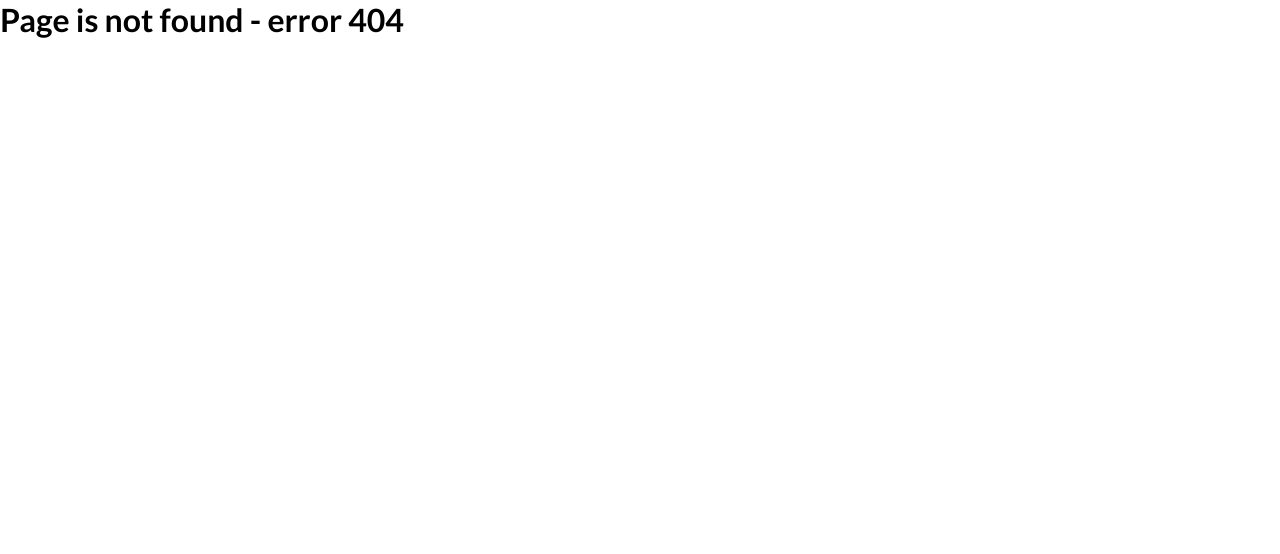
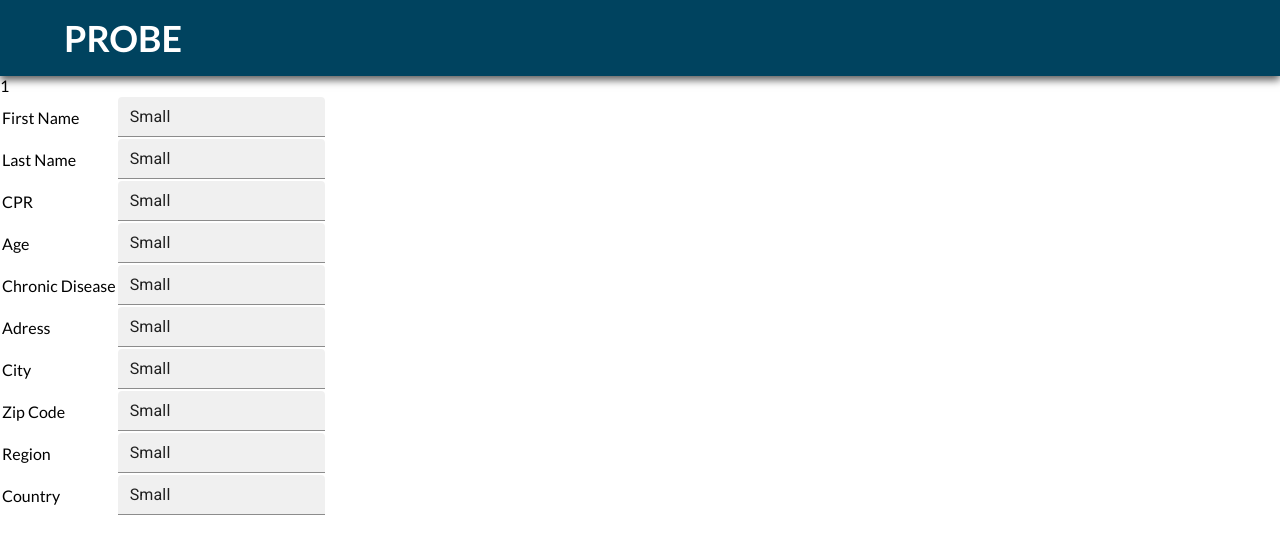
Before and after one commit to Joecthomsen/probe, a React (Create React App) app in the folder web/: page /#/admin-page/data/1 in a window 1280 px wide. Before the commit this address had no page. Shown: the top 554 px of the page. Built offline with nearby package versions, Linux system fonts and the light colour scheme.

Commit message:
Add page to show user data

```diff
--- a/web/src/App.js
+++ b/web/src/App.js
@@ -7,6 +7,7 @@ import ViewTrials from "./pages/ViewTrials";
 import AdminLogin from "./pages/AdminLogin";
 import Page from "./pages/AdminPage";
 import AdmLayout from './components/AdminPages/AdminLayout';
+import ViewUser from './components/AdminPages/ViewUser';
 
 import {
   HashRouter,
@@ -31,6 +32,7 @@ function App() {
               <Route path='/trials' element={<Layout> <ViewTrials/> </Layout>}/>
               <Route path='/admin' element={<AdminLogin/>}/>
               <Route path='/admin-page' element={<AdmLayout><Page/> </AdmLayout>}/>
+              <Route path='/admin-page/data/:id' element={<AdmLayout><ViewUser/> </AdmLayout>}/>
               <Route path='*' element={<PageNotFound/>}/>
           </Routes>
         </HashRouter>
--- a/web/src/components/AdminPages/AdminPage.jsx
+++ b/web/src/components/AdminPages/AdminPage.jsx
@@ -1,11 +1,40 @@
 import React, { useState } from "react";
-import { ToggleButton, Box, ToggleButtonGroup } from "@mui/material";
+import { ToggleButton, Box, ToggleButtonGroup, Button } from "@mui/material";
 import ListView from "./ListView";
 import users from "../../api/user_api_mock";
 import clinicalTrials from "../../api/clinical_trial_api_mock";
+import { useNavigate } from "react-router-dom";
+
+function Page() {
+  const navigate = useNavigate();
+  const onClick = (row) => {
+    navigate("/admin-page/data/" + row.field.id);
+  };
+
+  const Btn = (row) => {
+    //const [id, setId] = useState(field.row.id);
+    //setId(field.row.id);
+    return (
+      <Button
+        variant="contained"
+        size="small"
+        style={{ marginLeft: 16 }}
+        onClick={() => {
+          onClick(row);
+        }}
+      >
+        Test
+      </Button>
+    );
+  };
 
   const userCols = [
-  { field: "id", headerName: "ID", flex: 0 },
+    {
+      field: "id",
+      headerName: "ID",
+      flex: 0,
+      renderCell: (field) => <Btn field={field} />,
+    },
     { field: "firstName", headerName: "First Name", flex: 2 },
     { field: "lastName", headerName: "Last Name", flex: 2 },
     { field: "cpr", headerName: "CPR", flex: 2 },
@@ -47,7 +76,6 @@ const researcherCols = [
     { field: "county", headerName: "Country", flex: 2 }, // TODO change to proper field name
   ];
 
-function Page() {
   const [data, setData] = useState(users["users"]);
   const [columns, setColumns] = useState(userCols);
   const [activeBtn, setActiveBtn] = useState("users");
--- /dev/null
+++ b/web/src/components/AdminPages/ViewUser.jsx
@@ -0,0 +1,137 @@
+import React from "react";
+import { TextField } from "@mui/material";
+import { useParams } from "react-router-dom";
+
+function ViewUser() {
+  let { id } = useParams();
+  return (
+    <div>
+      {id}
+      <table>
+        <tbody>
+          <tr>
+            <td>First Name</td>
+            <td>
+              <TextField
+                hiddenLabel
+                id="filled-hidden-label-small"
+                defaultValue="Small"
+                variant="filled"
+                size="small"
+              />
+            </td>
+          </tr>
+          <tr>
+            <td>Last Name</td>
+            <td>
+              <TextField
+                hiddenLabel
+                id="filled-hidden-label-small"
+                defaultValue="Small"
+                variant="filled"
+                size="small"
+              />
+            </td>
+          </tr>
+          <tr>
+            <td>CPR</td>
+            <td>
+              <TextField
+                hiddenLabel
+                id="filled-hidden-label-small"
+                defaultValue="Small"
+                variant="filled"
+                size="small"
+              />
+            </td>
+          </tr>
+          <tr>
+            <td>Age</td>
+            <td>
+              <TextField
+                hiddenLabel
+                id="filled-hidden-label-small"
+                defaultValue="Small"
+                variant="filled"
+                size="small"
+              />
+            </td>
+          </tr>
+          <tr>
+            <td>Chronic Disease</td>
+            <td>
+              <TextField
+                hiddenLabel
+                id="filled-hidden-label-small"
+                defaultValue="Small"
+                variant="filled"
+                size="small"
+              />
+            </td>
+          </tr>
+          <tr>
+            <td>Adress</td>
+            <td>
+              <TextField
+                hiddenLabel
+                id="filled-hidden-label-small"
+                defaultValue="Small"
+                variant="filled"
+                size="small"
+              />
+            </td>
+          </tr>
+          <tr>
+            <td>City</td>
+            <td>
+              <TextField
+                hiddenLabel
+                id="filled-hidden-label-small"
+                defaultValue="Small"
+                variant="filled"
+                size="small"
+              />
+            </td>
+          </tr>
+          <tr>
+            <td>Zip Code</td>
+            <td>
+              <TextField
+                hiddenLabel
+                id="filled-hidden-label-small"
+                defaultValue="Small"
+                variant="filled"
+                size="small"
+              />
+            </td>
+          </tr>
+          <tr>
+            <td>Region</td>
+            <td>
+              <TextField
+                hiddenLabel
+                id="filled-hidden-label-small"
+                defaultValue="Small"
+                variant="filled"
+                size="small"
+              />
+            </td>
+          </tr>
+          <tr>
+            <td>Country</td>
+            <td>
+              <TextField
+                hiddenLabel
+                id="filled-hidden-label-small"
+                defaultValue="Small"
+                variant="filled"
+                size="small"
+              />
+            </td>
+          </tr>
+        </tbody>
+      </table>
+    </div>
+  );
+}
+export default ViewUser;
```
Also changed, not shown: 1 other file (tests, documents, lock files or other folders). Lines whose indentation alone changed are shown as unchanged.
